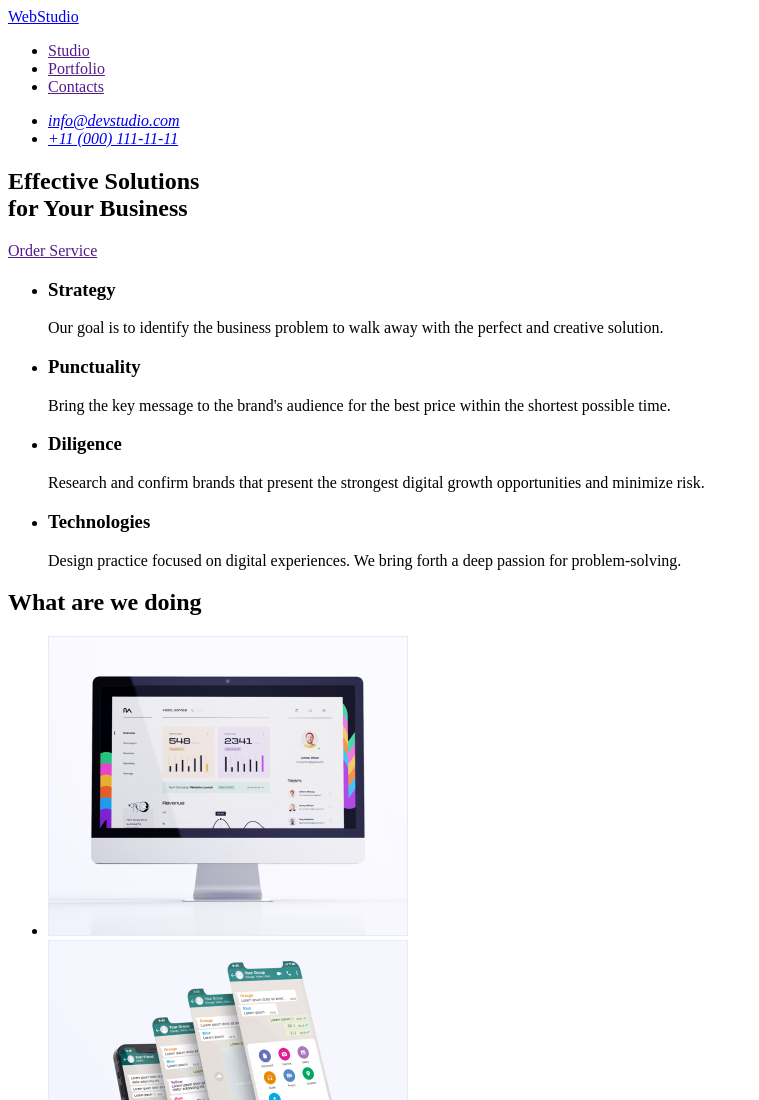
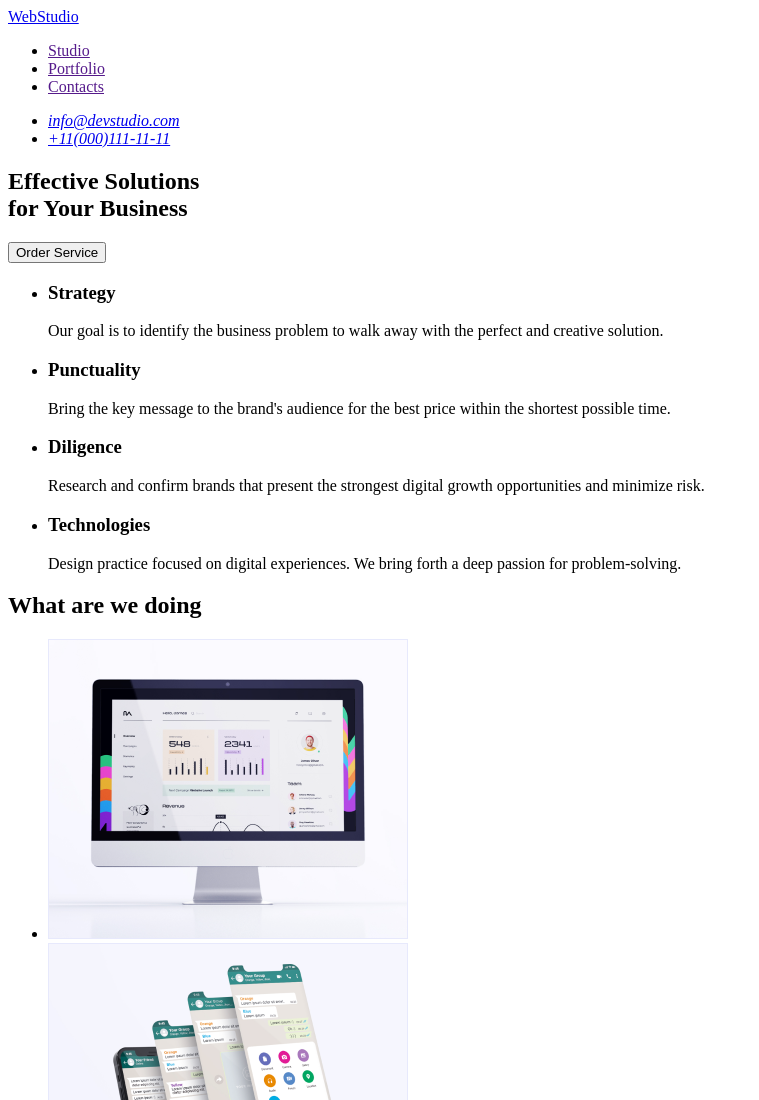
Before and after one commit to AinzerAngelina/AinzerAngelina-goit-markup-hw-01, a plain HTML site: page index.html in a window 1280 px wide. Shown: the top 1100 px of the page, without its empty margins (0-759 px from the left). Drawn offline with Linux system fonts and the light colour scheme.

Commit message:
exchange

```diff
--- a/index.html
+++ b/index.html
@@ -22,7 +22,7 @@
 <address>
 <ul>
   <li> <a href="mailto:info@devstudio.com">info@devstudio.com</a></li>
-  <li> <a href="tel:+11(000)111-11-11">+11 (000) 111-11-11</a></li>
+  <li> <a href="tel:+11(000)111-11-11">+11(000)111-11-11</a></li>
 </ul>
 </address>
 
@@ -31,9 +31,8 @@
 <div>
   <section>
     <h1> Effective Solutions <br> for Your Business</h1>
-    <a href="">Order Service</a>
+    <button type="button">Order Service</button>
   </section>
-</div>
 
 <section>
  <ul>
```
